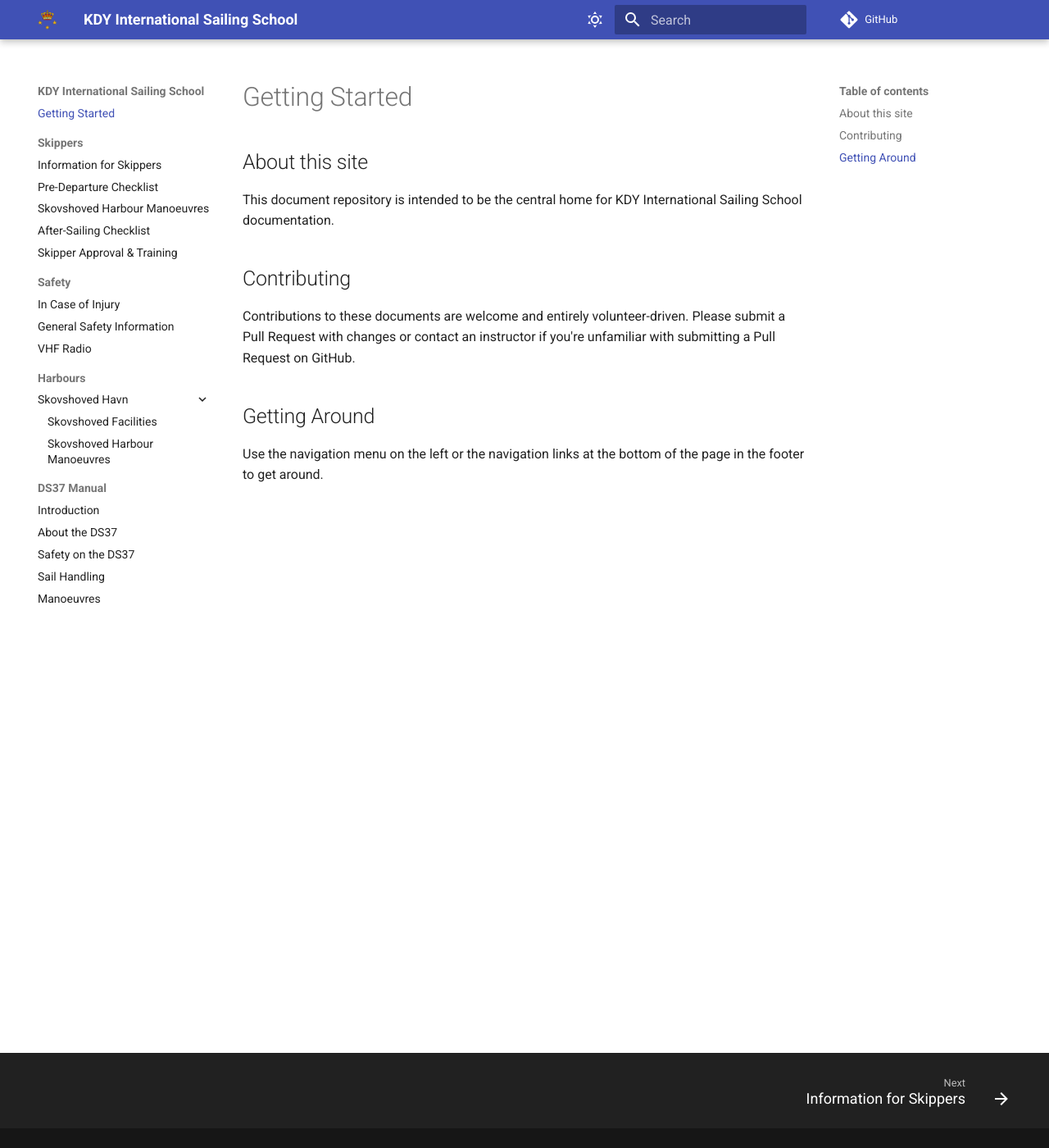
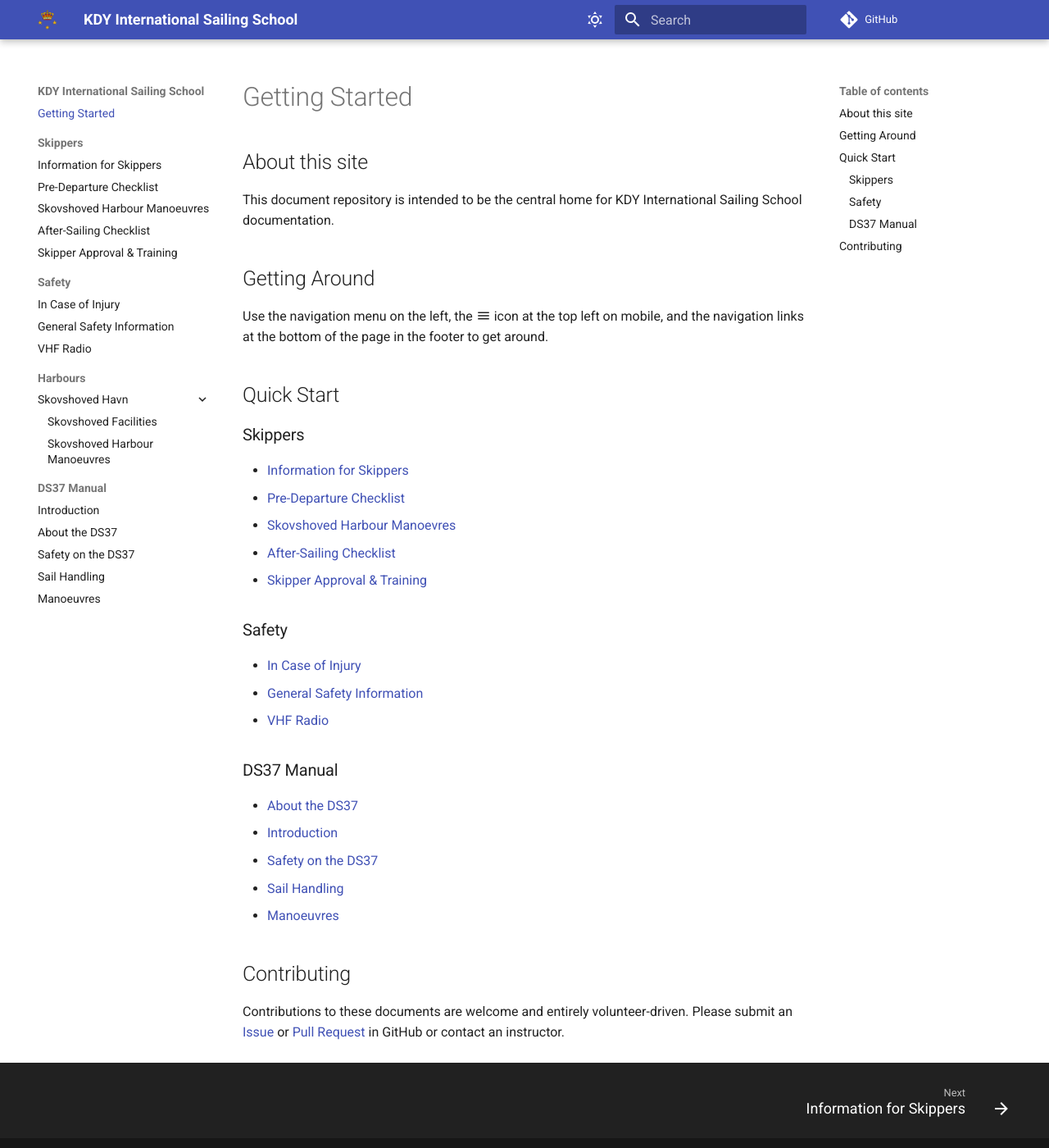
Before and after one commit to x123/kdy-iss, an MkDocs documentation site: the page built from docs/index.md, in a window 1280 px wide and 1400 px high. Shown: the whole window at 82% size. Built offline with MkDocs 1.6.1 and Material for MkDocs 9.7.7, drawn with Linux system fonts in a browser that asks for light colours; comment, search, counter and statistics services are not loaded.

Commit message:
quick start links

```diff
--- a/docs/index.md
+++ b/docs/index.md
@@ -3,13 +3,39 @@
 This document repository is intended to be the central home for KDY
 International Sailing School documentation.
 
+# Getting Around
+
+Use the navigation menu on the left, the :material-menu: icon at the top left
+on mobile, and the navigation links at the bottom of the page in the footer to
+get around.
+
+# Quick Start
+
+## Skippers
+
+- [Information for Skippers](skipper-info.md)
+- [Pre-Departure Checklist](pre-departure-checklist.md)
+- [Skovshoved Harbour Manoevres](skovshoved-manoeuvres.md)
+- [After-Sailing Checklist](after-sailing-checklist.md)
+- [Skipper Approval & Training](skipper-approval-training.md)
+
+## Safety
+
+- [In Case of Injury](in-case-of-injury.md)
+- [General Safety Information](kdy-safety.md)
+- [VHF Radio](vhf-radio.md)
+
+## DS37 Manual
+
+- [About the DS37](the-ds37.md)
+- [Introduction](intro.md)
+- [Safety on the DS37](ds37-safety.md)
+- [Sail Handling](sail-handling.md)
+- [Manoeuvres](manoeuvres.md)
+
 # Contributing
 
 Contributions to these documents are welcome and entirely volunteer-driven.
-Please submit a Pull Request with changes or contact an instructor if you're
-unfamiliar with submitting a Pull Request on GitHub.
-
-# Getting Around
-
-Use the navigation menu on the left or the navigation links at the bottom of
-the page in the footer to get around.
+Please submit an [Issue](https://github.com/x123/kdy-iss/issues) or [Pull
+Request](https://github.com/x123/kdy-iss/pulls) in GitHub or contact an
+instructor.
```
